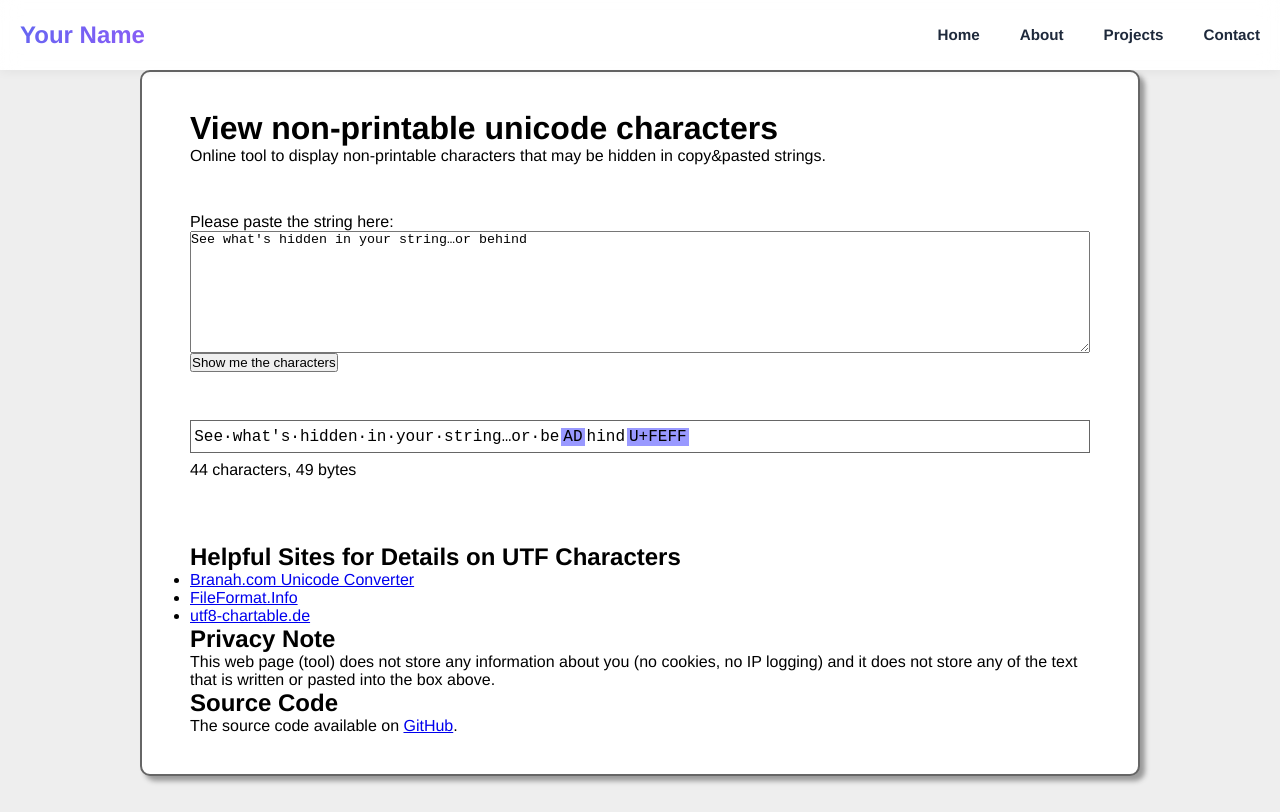
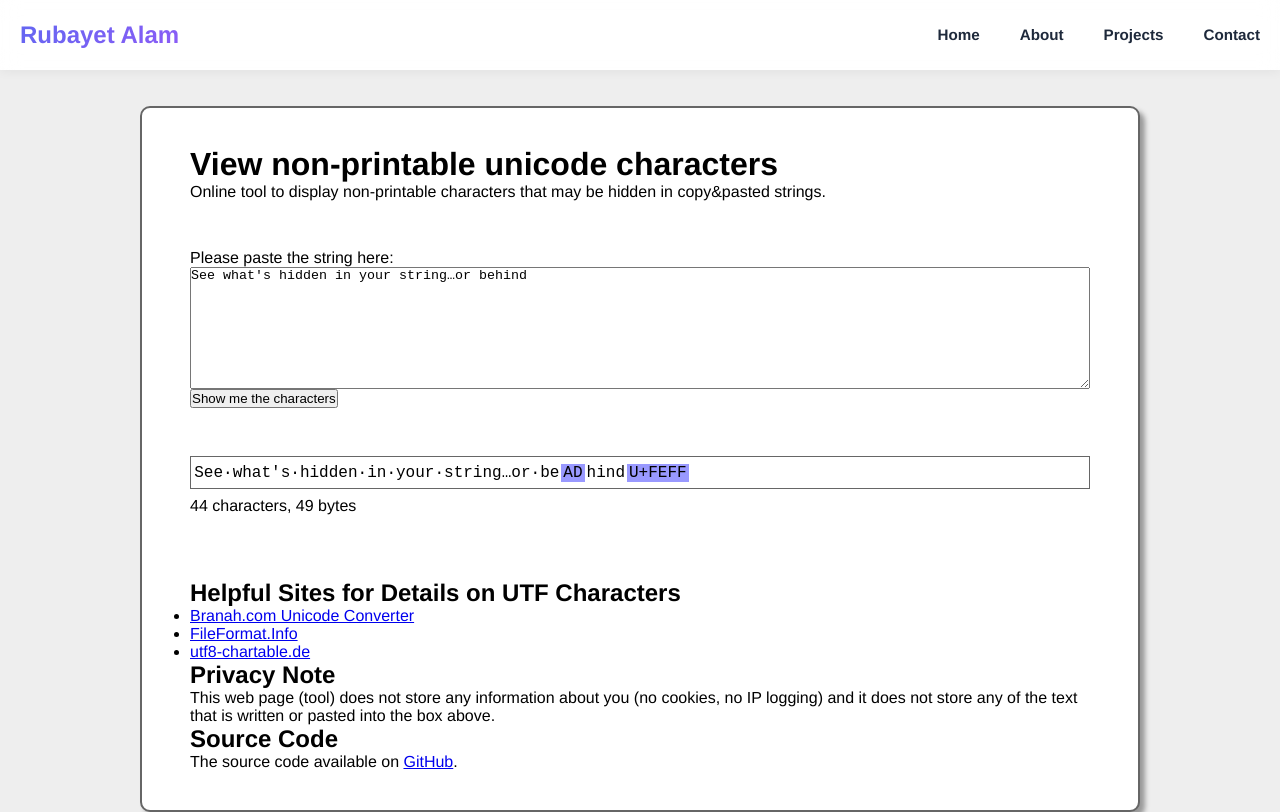
Before and after one commit to Rubayet123/unicode-viewer, a plain HTML site: page index.html in a window 1280 px wide. Drawn offline with Linux system fonts and the light colour scheme.

Commit message:
Update index.html

```diff
--- a/index.html
+++ b/index.html
@@ -132,7 +132,7 @@
 <!-- HTML Navigation (Add after <body> tag) -->
 <nav id="navbar">
     <div class="nav-container">
-        <a href="https://rubayet123.github.io/" class="logo">Your Name</a>
+        <a href="https://rubayet123.github.io/" class="logo">Rubayet Alam</a>
         <ul class="nav-links" id="navLinks">
             <li><a href="https://rubayet123.github.io/#home">Home</a></li>
             <li><a href="https://rubayet123.github.io/#about">About</a></li>
@@ -182,6 +182,10 @@
         }
     });
 </script>
+<br>
+<br>
+
+
 
 <!DOCTYPE html>
 <html lang="en">
```
